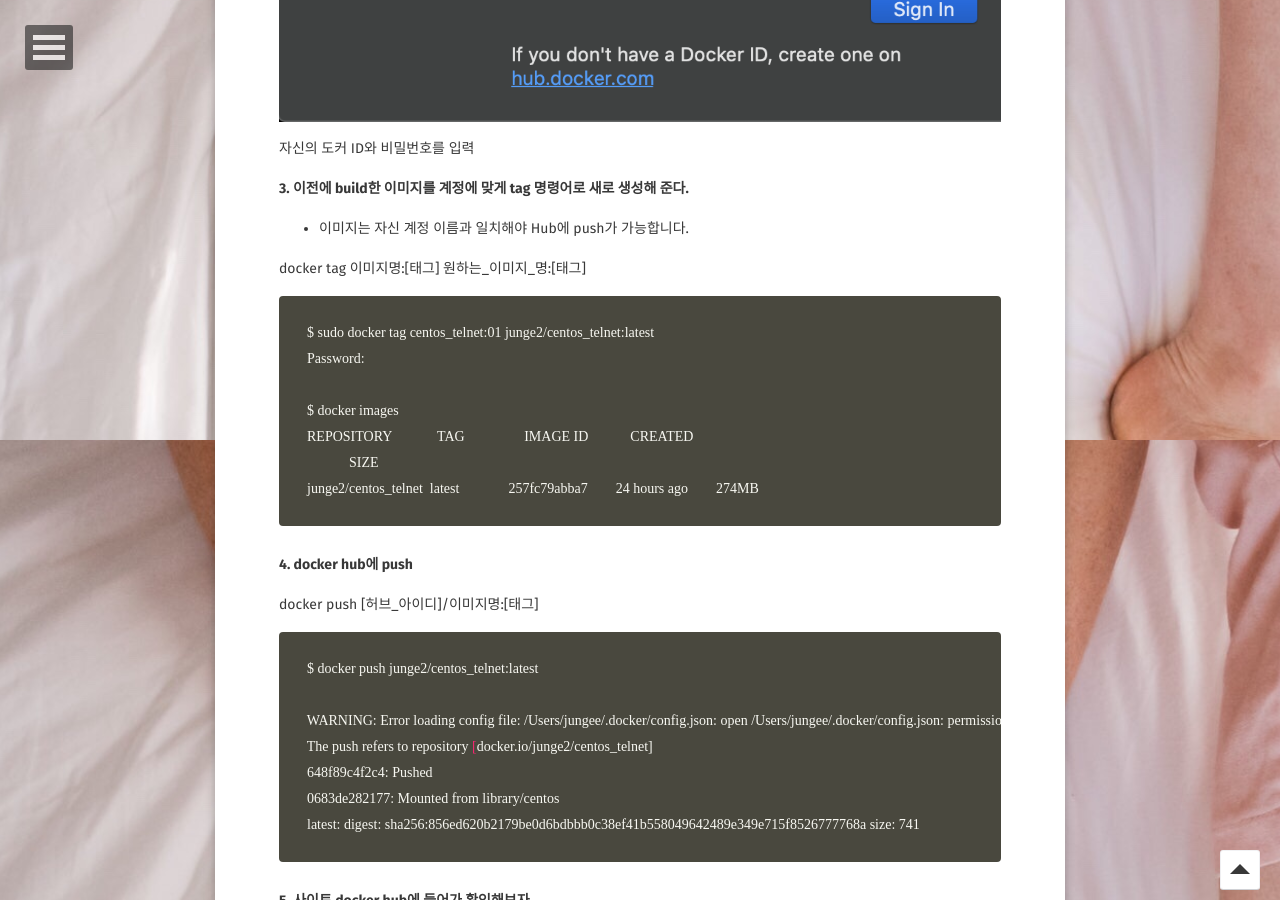
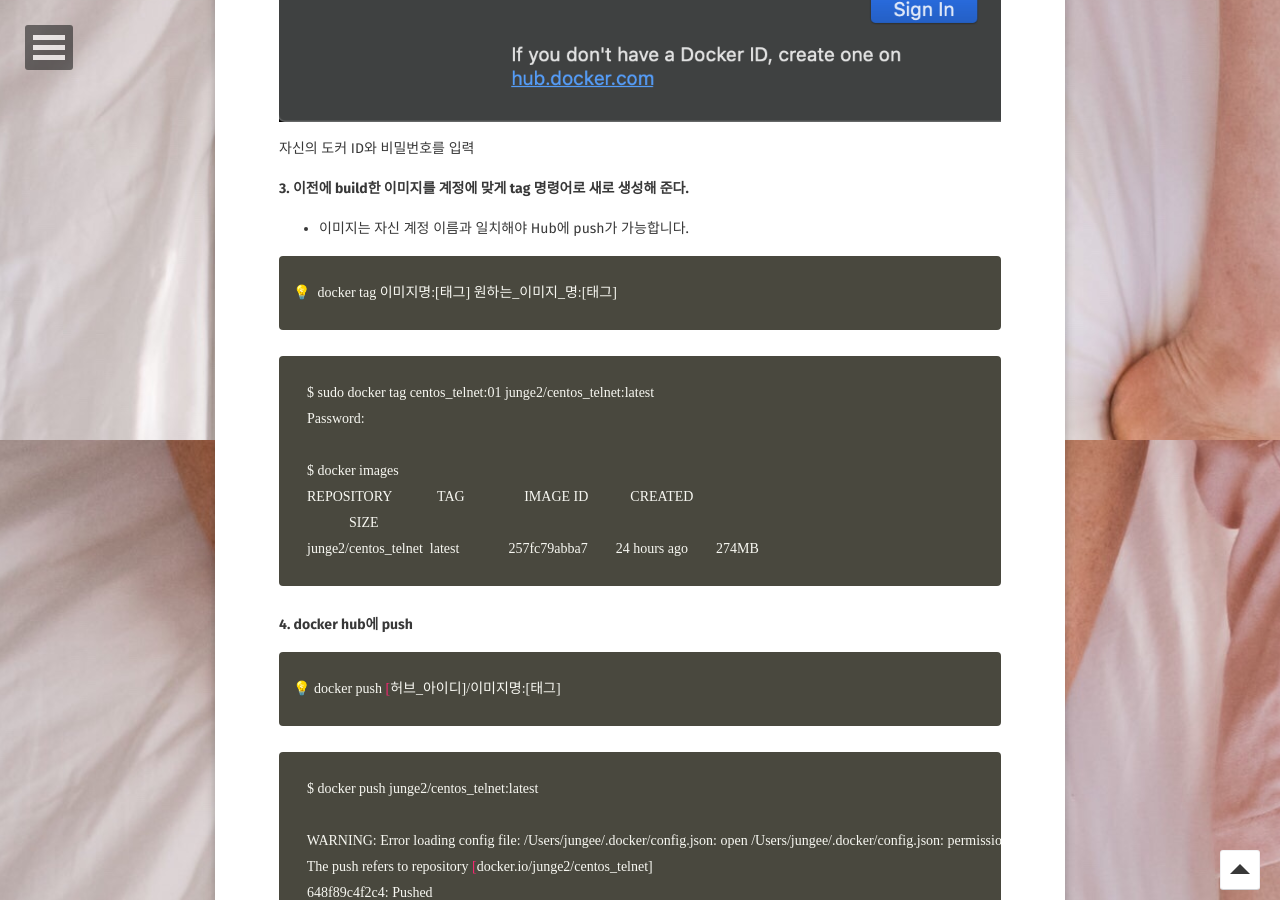
Before and after one commit to JUNGEEYOU/JUNGEEYOU.github.io, a Jekyll site: the page built from _posts/2020-03-29-docker-3-post.md, in a window 1280 px wide and 900 px high, scrolled down 13060 px. Built offline with Jekyll 4.4.1, drawn with Linux system fonts in a browser that asks for light colours; some web fonts are replaced; comment, search, counter and statistics services are not loaded.

Commit message:
도커 이미지 만들기

```diff
--- a/_posts/2020-03-29-docker-3-post.md
+++ b/_posts/2020-03-29-docker-3-post.md
@@ -424,8 +424,10 @@
 **3.  이전에 build한 이미지를 계정에 맞게  tag 명령어로 새로 생성해 준다.**
 
 - 이미지는 자신 계정 이름과 일치해야 Hub에 push가 가능합니다.
+{% highlight shell %}
+💡  docker tag 이미지명:[태그] 원하는_이미지_명:[태그]
+{% endhighlight %}
 
-docker tag 이미지명:[태그] 원하는_이미지_명:[태그]
 {% highlight shell %}
     $ sudo docker tag centos_telnet:01 junge2/centos_telnet:latest
     Password:
@@ -436,8 +438,9 @@
     junge2/centos_telnet  latest              257fc79abba7        24 hours ago        274MB
 {% endhighlight %}
 **4. docker hub에 push**
-
-docker push [허브_아이디]/이미지명:[태그]
+{% highlight shell %}
+💡 docker push [허브_아이디]/이미지명:[태그]
+{% endhighlight %}
 {% highlight shell %}
     $ docker push junge2/centos_telnet:latest
 
```
